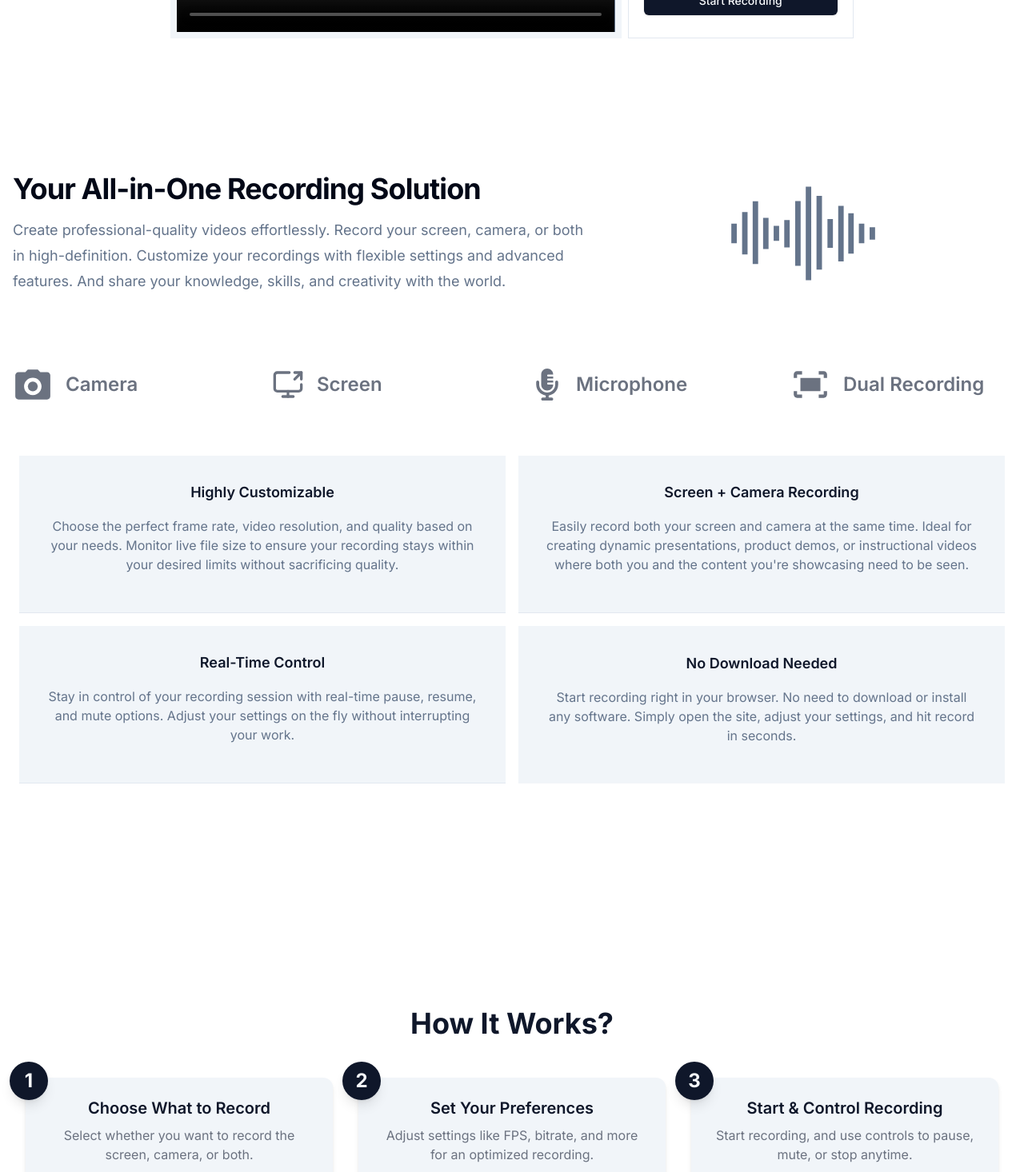
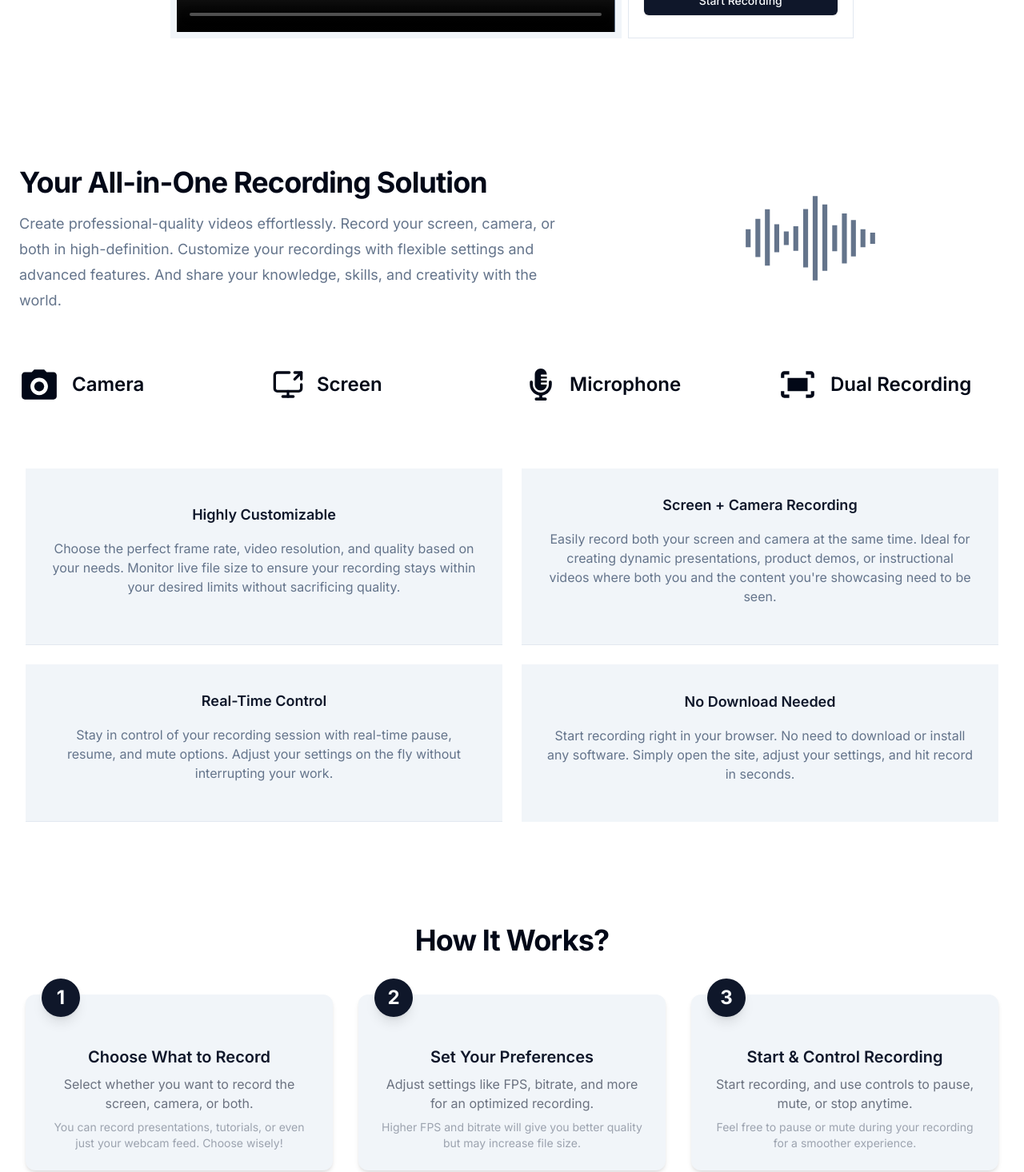
Before and after one commit to jeeva-sd/High2, a Next.js app: page /video/recorder in a window 1280 px wide. Shown: the part 780-2246 px from the top of the page at 80% size. Built offline with nearby package versions, Linux system fonts and the light colour scheme.

Commit message:
Screen recorder spacing adjusted.

```diff
--- a/src/app/video/recorder/page.tsx
+++ b/src/app/video/recorder/page.tsx
@@ -21,15 +21,13 @@ const page = () => {
         extraDescription: string;
     }) => (
         <div className="relative p-6 bg-secondary rounded-xl shadow-md group hover:shadow-lg hover:scale-105 transition-all duration-300">
-  <div className="absolute -inset-5 w-12 h-12 flex items-center justify-center bg-primary text-primary-foreground rounded-full shadow-lg transition-all duration-300 group-hover:scale-110">
+            <div className="absolute -top-5 left-5 w-12 h-12 flex items-center justify-center bg-primary text-primary-foreground rounded-full shadow-lg transition-all duration-300 group-hover:scale-110">
                 <span className="text-2xl font-bold">{step}</span>
             </div>
-  <h3 className="text-xl font-semibold text-primary">{title}</h3>
+            <h3 className="text-xl font-semibold text-primary mt-10">{title}</h3>
             <p className="mt-2 text-gray-500">{description}</p>
             <p className="mt-2 text-gray-400 text-sm">{extraDescription}</p>
         </div>
-
-
     );
 
     return (
@@ -38,8 +36,9 @@ const page = () => {
             <ScreenRecorder />
 
             <main className="bg-background text-foreground min-h-screen">
-                <section className="bg-background py-16 my-10">
-                    <div className="mx-auto grid max-w-screen-xl px-4 pb-8 md:grid-cols-12 lg:gap-12 lg:pb-16 xl:gap-0">
+                <section className="bg-background">
+                    <div className="mx-auto max-w-screen-xl px-6 py-12 lg:pb-16 lg:pt-20">
+                        <div className="md:grid md:grid-cols-12 lg:gap-12">
                             <div className="content-center justify-self-start md:col-span-7 md:text-start">
                                 <h2 className="mb-4 text-3xl sm:text-4xl font-bold tracking-tight text-foreground">
                                     Your All-in-One Recording Solution
@@ -50,11 +49,12 @@ const page = () => {
                                 </p>
                             </div>
                             <div className="hidden md:col-span-5 md:mt-0 md:flex justify-center">
-                            <GiSoundWaves fontSize={200} className='text-muted-foreground'/>
+                                <GiSoundWaves fontSize={180} className='text-muted-foreground' />
+                            </div>
                         </div>
                     </div>
 
-                    <div className="mx-auto grid max-w-screen-xl grid-cols-2 gap-8 text-gray-500 dark:text-gray-400 sm:grid-cols-3 sm:gap-12 lg:grid-cols-4 px-4">
+                    <div className="mx-auto max-w-screen-xl grid grid-cols-2 gap-6 px-6 sm:grid-cols-3 sm:gap-8 lg:grid-cols-4">
                         <div className="hover:text-gray-800 dark:hover:text-gray-400 flex items-center gap-4">
                             <IoMdCamera fontSize={50} />
                             <span className='font-semibold text-2xl'>Camera</span>
@@ -73,31 +73,30 @@ const page = () => {
                         </div>
                     </div>
 
-                    <div className="py-8 px-4 mx-auto max-w-screen-xl text-center lg:py-16 lg:px-6">
-                        <div className="grid gap-4 lg:mb-12 lg:grid-cols-2">
-                            <figure className="flex flex-col justify-center items-center p-8 text-center bg-muted border-b">
+                    <div className="py-16 px-6 mx-auto max-w-screen-xl text-center lg:py-20 lg:px-8">
+                        <div className="grid gap-6 lg:grid-cols-2 lg:mb-12">
+                            <figure className="flex flex-col justify-center items-center p-8 bg-muted border-b">
                                 <blockquote className="mx-auto max-w-2xl">
                                     <h3 className="text-lg font-semibold text-primary">Highly Customizable</h3>
                                     <p className="my-4 text-muted-foreground">Choose the perfect frame rate, video resolution, and quality based on your needs. Monitor live file size to ensure your recording stays within your desired limits without sacrificing quality.</p>
-
                                 </blockquote>
                             </figure>
 
-                            <figure className="flex flex-col justify-center items-center p-8 text-center bg-muted border-b">
+                            <figure className="flex flex-col justify-center items-center p-8 bg-muted border-b">
                                 <blockquote className="mx-auto max-w-2xl">
                                     <h3 className="text-lg font-semibold text-primary">Screen + Camera Recording</h3>
                                     <p className="my-4 text-muted-foreground">Easily record both your screen and camera at the same time. Ideal for creating dynamic presentations, product demos, or instructional videos where both you and the content you're showcasing need to be seen.</p>
                                 </blockquote>
                             </figure>
 
-                            <figure className="flex flex-col justify-center items-center p-8 text-center bg-muted border-b">
+                            <figure className="flex flex-col justify-center items-center p-8 bg-muted border-b">
                                 <blockquote className="mx-auto max-w-2xl">
                                     <h3 className="text-lg font-semibold text-primary">Real-Time Control</h3>
                                     <p className="my-4 text-muted-foreground">Stay in control of your recording session with real-time pause, resume, and mute options. Adjust your settings on the fly without interrupting your work.</p>
                                 </blockquote>
                             </figure>
 
-                            <figure className="flex flex-col justify-center items-center p-8 text-center bg-muted">
+                            <figure className="flex flex-col justify-center items-center p-8 bg-muted">
                                 <blockquote className="mx-auto max-w-2xl">
                                     <h3 className="text-lg font-semibold text-primary">No Download Needed</h3>
                                     <p className="my-4 text-muted-foreground">Start recording right in your browser. No need to download or install any software. Simply open the site, adjust your settings, and hit record in seconds.</p>
@@ -108,8 +107,8 @@ const page = () => {
                 </section>
 
                 {/* How It Works Section */}
-                <section className="py-16 my-10 px-8 bg-background text-primary">
-                    <h2 className="text-4xl text-primary font-bold text-center">How It Works?</h2>
+                <section className="px-8 bg-background text-primary">
+                    <h2 className="mb-4 text-3xl sm:text-4xl font-bold tracking-tight text-foreground text-center">How It Works?</h2>
                     <div className="mt-12 grid grid-cols-1 md:grid-cols-3 gap-8 text-center">
                         <StepCard
                             step="1"
@@ -132,10 +131,9 @@ const page = () => {
                     </div>
                 </section>
 
-                <section className="py-16 my-10 bg-background">
-                    <div className="py-16 px-4 mx-auto max-w-screen-xl">
+                <section className="mt-44 px-6 mx-auto max-w-screen-xl">
                     <h2 className="mb-8 text-4xl tracking-tight font-extrabold text-gray-900 dark:text-white">Frequently asked questions</h2>
-                        <div className="grid pt-8 text-left border-t border-gray-200 md:gap-16 dark:border-gray-700 md:grid-cols-2">
+                    <div className="grid gap-16 pt-8 text-left border-t border-gray-200 dark:border-gray-700 md:grid-cols-2">
                         <div>
                             <div className="mb-10">
                                 <h3 className="flex items-center mb-4 text-lg font-medium text-gray-900 dark:text-white">
@@ -213,12 +211,11 @@ const page = () => {
                             </div>
                         </div>
                     </div>
-                    </div>
                 </section>
 
                 <DiscardConnect />
             </main>
-        </div>
+        </div >
     );
 };
 
```
Lines whose indentation alone changed are shown as unchanged.
